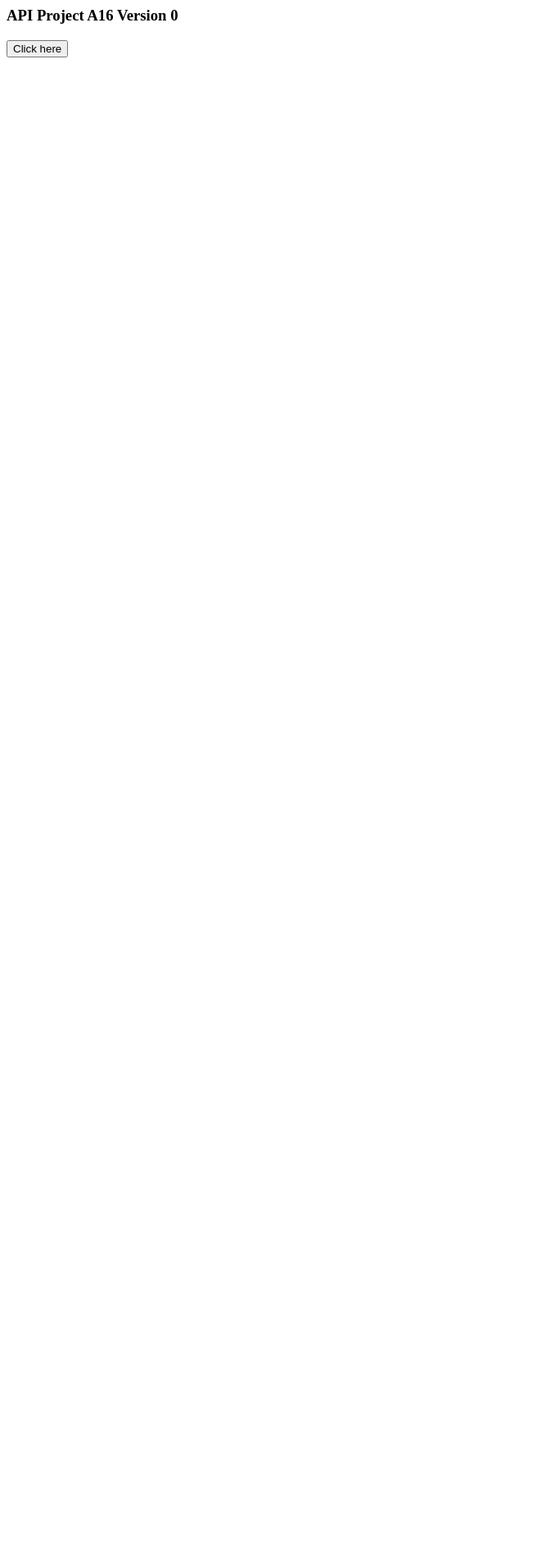
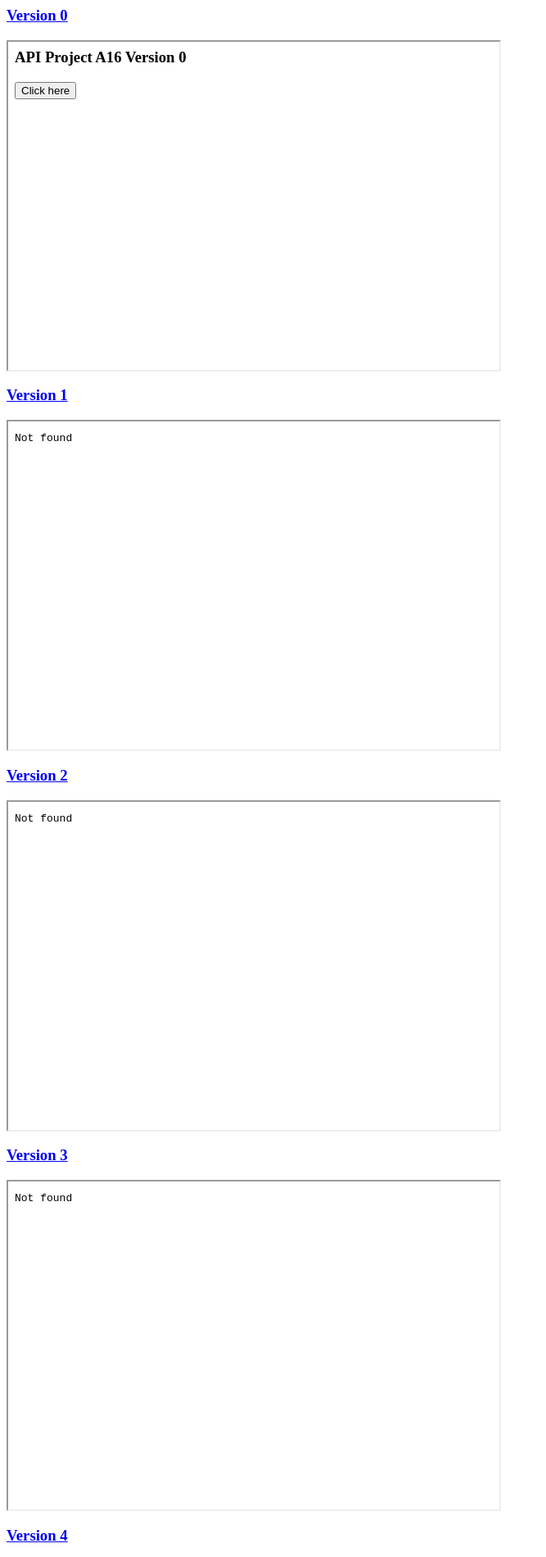
Before and after one commit to diegoarmaca/INF1339-Project2, a plain HTML site: page docs/index.html in a window 1280 px wide. Shown: the top 1899 px of the page at 82% size, without its empty margins (0-667 px from the left). Before the commit the page ends 800 px from the top, so only its background shows below. Drawn offline with Linux system fonts and the light colour scheme.

Commit message:
Add files via upload

```diff
--- a/docs/index.html
+++ b/docs/index.html
@@ -1,19 +1,17 @@
 <html>
 <head>
-    <title>Diego INF1339 Project2</title>
-    <style>
-        .output{color: chartreuse;}
-
-    </style>
-    <script>
-        function hello(){
-            document.getElementById("test_output").innerHTML = "HELLO"
-        }
-    </script>
+<title>INF1339 Fall 2019 Project 2</title>
 </head>
 <body>
-    <h3>API Project A16 Version 0</h3>
-    <button type="button" onclick="hello()">Click here</button>
-    <p id="test_output" class="output"></p>
+<h3><a href="v00.html">Version 0</a></h3>
+    <iframe src="v00.html" height="400px" width="600px"></iframe>
+<h3><a href="v01.html">Version 1</a></h3>
+    <iframe src="v01.html" height="400px" width="600px"></iframe>
+<h3><a href="v02.html">Version 2</a></h3>
+    <iframe src="v02.html" height="400px" width="600px"></iframe>
+<h3><a href="v03.html">Version 3</a></h3>
+    <iframe src="v03.html" height="400px" width="600px"></iframe>
+<h3><a href="v04.html">Version 4</a></h3>
+    <iframe src="v04.html" height="400px" width="600px"></iframe>
 </body>
 </html>
--- /dev/null
+++ b/docs/v00.html
@@ -0,0 +1,19 @@
+<html>
+<head>
+    <title>Diego INF1339 Project2</title>
+    <style>
+        .output{color: chartreuse;}
+
+    </style>
+    <script>
+        function hello(){
+            document.getElementById("test_output").innerHTML = "HELLO"
+        }
+    </script>
+</head>
+<body>
+    <h3>API Project A16 Version 0</h3>
+    <button type="button" onclick="hello()">Click here</button>
+    <p id="test_output" class="output"></p>
+</body>
+</html>
```
